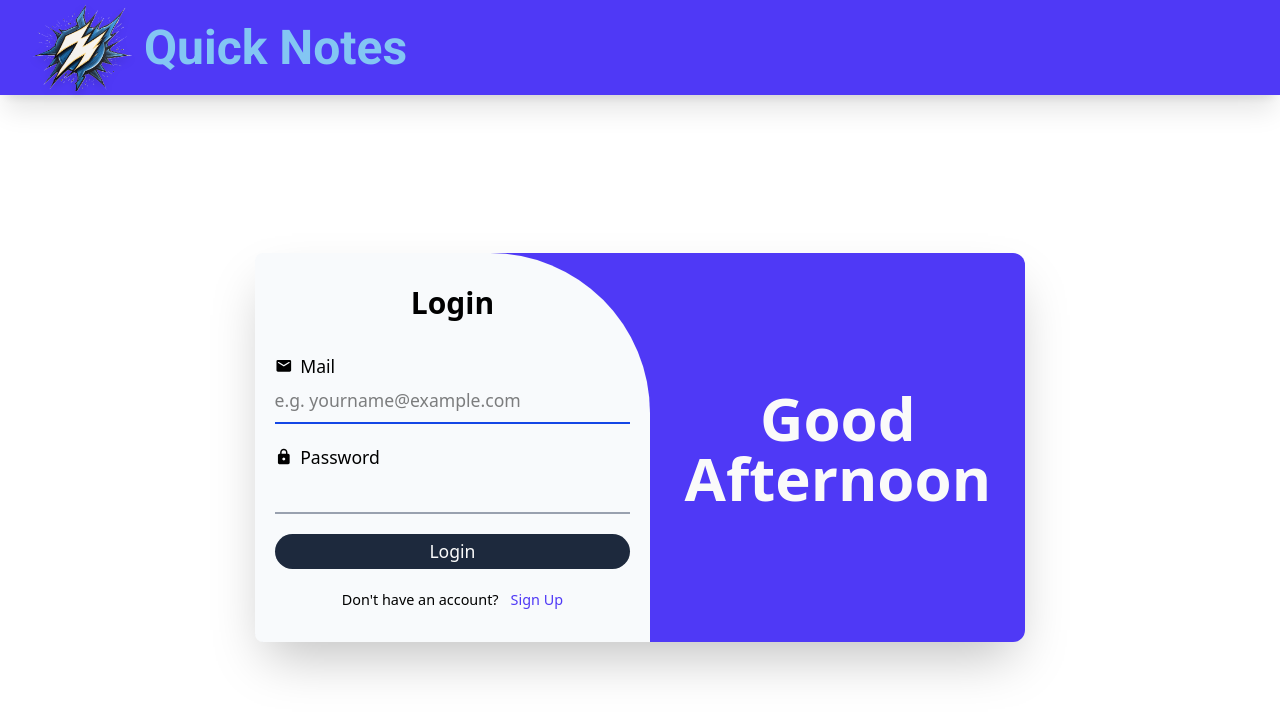
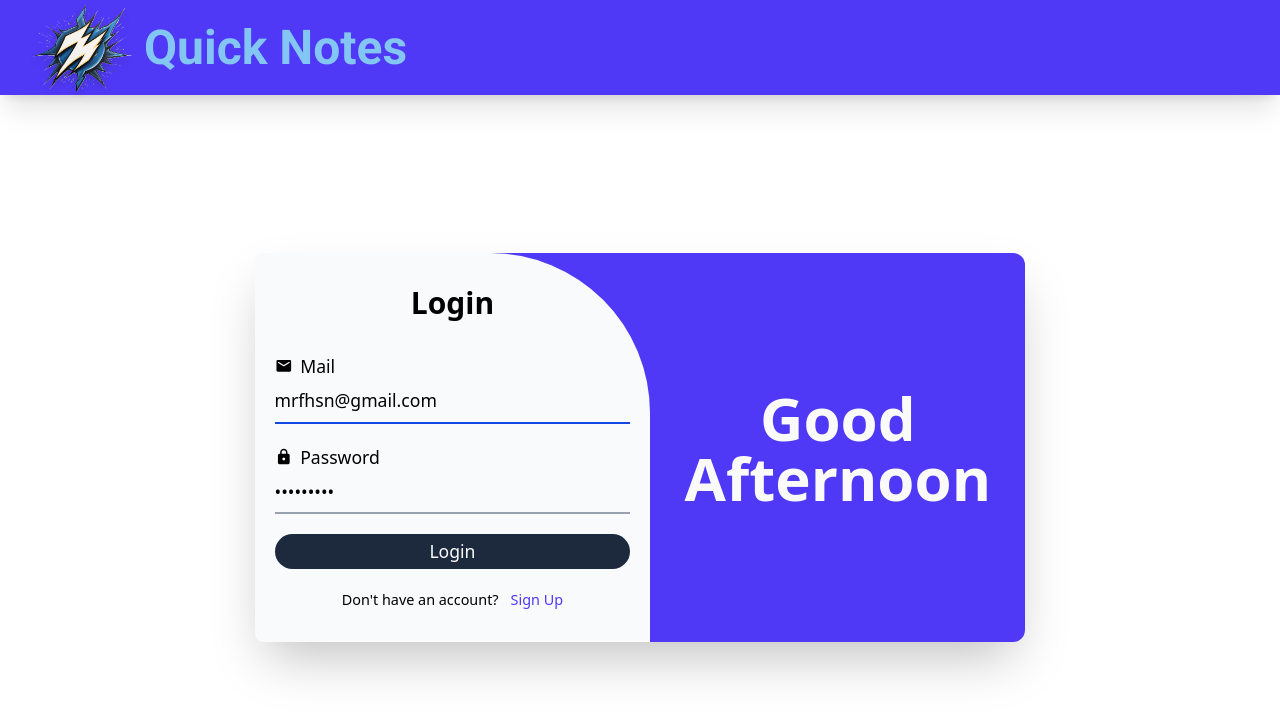
Before and after one commit to d0ub1e-A/ECE_2100_2210022, a React (Vite) app in the folder frontend/: page /login in a window 1280 px wide. Shown: the top 716 px of the page. Built offline with nearby package versions, Linux system fonts and the light colour scheme; no server answers; a web font is replaced by a local one.

Commit message:
backend is not working

```diff
--- a/frontend/src/assets/util/UtilApi.js
+++ b/frontend/src/assets/util/UtilApi.js
@@ -1,5 +1,6 @@
 import axios from "axios";
 
-export const api =  axios.create({
+export const api = axios.create({
   baseURL: import.meta.env.VITE_BASE_API,
+  withCredentials: true,
 });
--- a/frontend/src/pages/PageLogin.jsx
+++ b/frontend/src/pages/PageLogin.jsx
@@ -5,6 +5,7 @@ import { isValidMail, isValidPassword, isValidName } from "../assets/util/UtilCh
 import MailIcon from '../assets/icon/IconMail';
 import PasswordIcon from '../assets/icon/IconPassword';
 import PersonIcon from '../assets/icon/IconPerson';
+import { api } from "../assets/util/UtilApi";
 
 export default function LoginPage() {
   const formRef = useRef(null);
@@ -39,10 +40,15 @@ export default function LoginPage() {
   // function to send login data
   async function sendLoginInfo(email, password) {
     try {
+      const loginRes = await api.post(`/auth/login`, {
+        email: email,
+        password: password,
+      });
 
+      console.log(loginRes);
     }
     catch(error) {
-
+      console.error(error);
     }
   }
 
@@ -78,9 +84,9 @@ export default function LoginPage() {
     if(inLogInPage) {
       if(mailValid && passValid) {
         e.currentTarget.reset();
-        console.log(`Email: ${email}`);
-        console.log(`Password: ${password}`);
-        // sendLoginInfo(email, password);
+        // console.log(`Email: ${email}`);
+        // console.log(`Password: ${password}`);
+        sendLoginInfo(email, password);
       }
     }
     else {
@@ -146,6 +152,7 @@ export default function LoginPage() {
                 required
                 type="email"
                 name="email"
+                defaultValue={`mrfhsn@gmail.com`}
                 ref={mailRef}
                 placeholder="e.g. yourname@example.com"
                 className={`border-b-2 ${wrongInputs.includes(mailRef) ? 'border-red-600' : 'border-gray-400 focus:border-blue-700'} transition-all duration-300 outline-none py-2 text-md w-full`}
@@ -163,6 +170,7 @@ export default function LoginPage() {
                 required
                 type="password"
                 name="password"
+                defaultValue={`123456789`}
                 ref={passRef}
                 className={`border-b-2 ${wrongInputs.includes(passRef) ? 'border-red-600' : 'border-gray-400 focus:border-blue-700'} transition-all duration-300 outline-none py-2 w-full`}
               />
```
